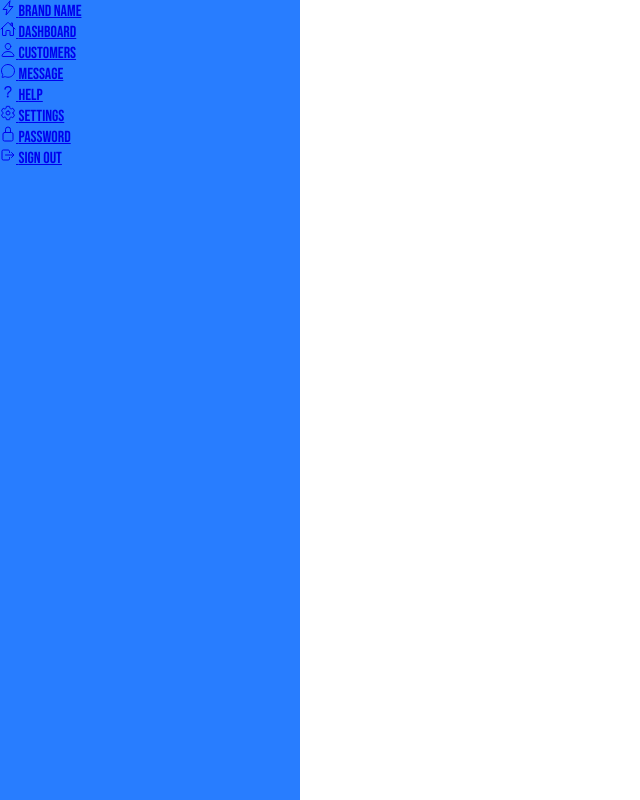
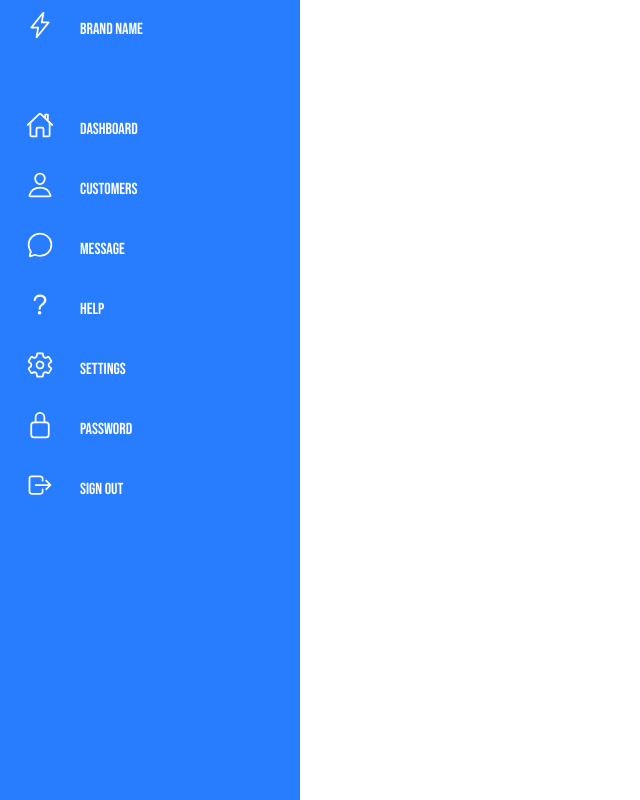
Before and after one commit to OsvaldoC7/ejemplo_dashboard, a plain HTML site: page index.html in a window 1280 px wide. Shown: the whole page, without its empty margins (0-640 px from the left). Drawn offline with nearby package versions, Linux system fonts and the light colour scheme.

Commit message:
estilos barra lateral

```diff
--- a/style.css
+++ b/style.css
@@ -30,7 +30,93 @@ body {
     width: 300px;
     height: 100%;
     background: var(--blue);
-    border-left: 10px, solid, var(--blue);
+    border-left: 10px solid var(--blue);
     transition: 0.5s;
     overflow: hidden;
 }
+
+.navigation ul {
+    position: absolute;
+    top: 0;
+    left: 0;
+    width: 100%;
+}
+
+.navigation ul li {
+    position: relative;
+    width: 100%;
+    list-style: none;
+    border-top-left-radius: 30px;
+    border-bottom-left-radius: 30px;
+}
+
+.navigation ul li:hover {
+    background: var(--white);
+}
+
+.navigation ul li:nth-child(1) {
+    margin-bottom: 40px;
+    pointer-events: none;
+}
+
+.navigation ul li a {
+    position: relative;
+    display: block;
+    width: 100%;
+    display: flex;
+    text-decoration: none;
+    color: var(--white);
+}
+
+.navigation ul li:hover a {
+    color: var(--blue);
+}
+
+.navigation ul li a .icon {
+    position: relative;
+    display: block;
+    min-width: 60px;
+    height: 60px;
+    line-height: 70px;
+    text-align: center;
+}
+
+.navigation ul li a .icon ion-icon {
+    font-size: 1.75em;
+}
+
+.navigation ul li a .title {
+    position: relative;
+    display: block;
+    padding: 0 10px;
+    height: 60px;
+    line-height: 60px;
+    text-align: start;
+    white-space: nowrap;
+}
+
+.navigation ul li:hover a::before {
+    content: '';
+    position: absolute;
+    right: 0;
+    top: -50px;
+    width: 50px;
+    height: 50px;
+    background: transparent;
+    border-radius: 50%;
+    box-shadow: 35px 35px 0 10px var(--white);
+    pointer-events: none;
+}
+
+.navigation ul li:hover a::after {
+    content: '';
+    position: absolute;
+    right: 0;
+    bottom: -50px;
+    width: 50px;
+    height: 50px;
+    background: transparent;
+    border-radius: 50%;
+    box-shadow: 35px -35px 0 10px var(--white);
+    pointer-events: none;
+}
```
